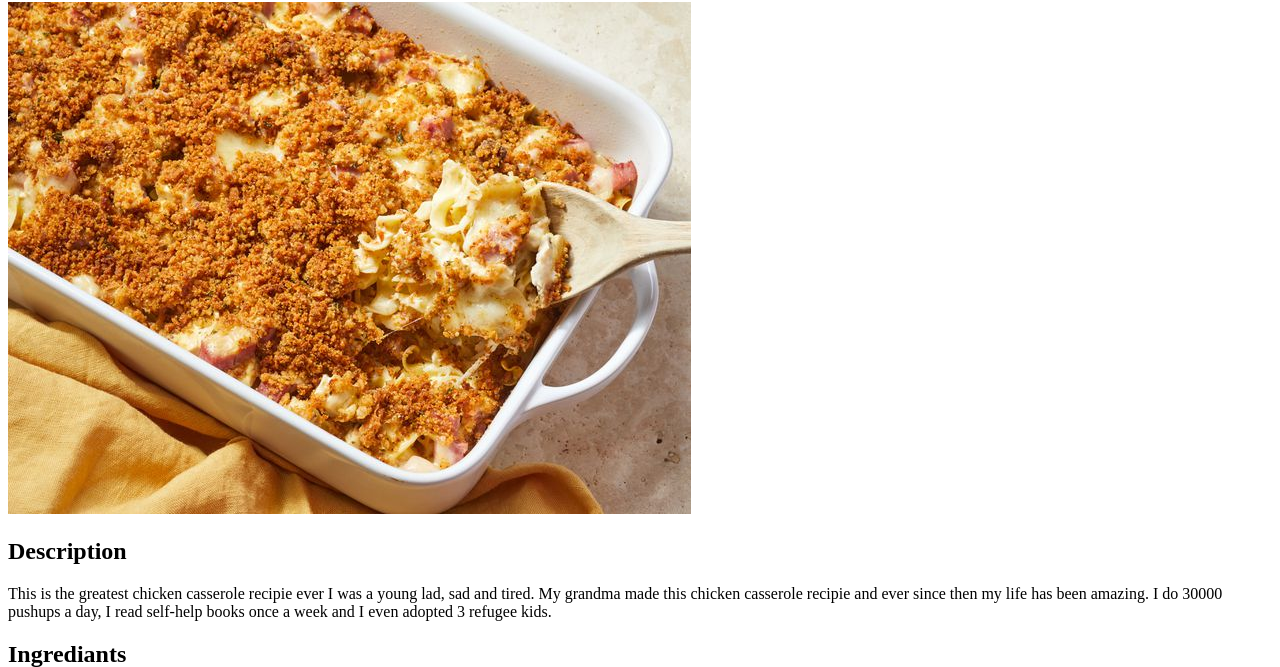
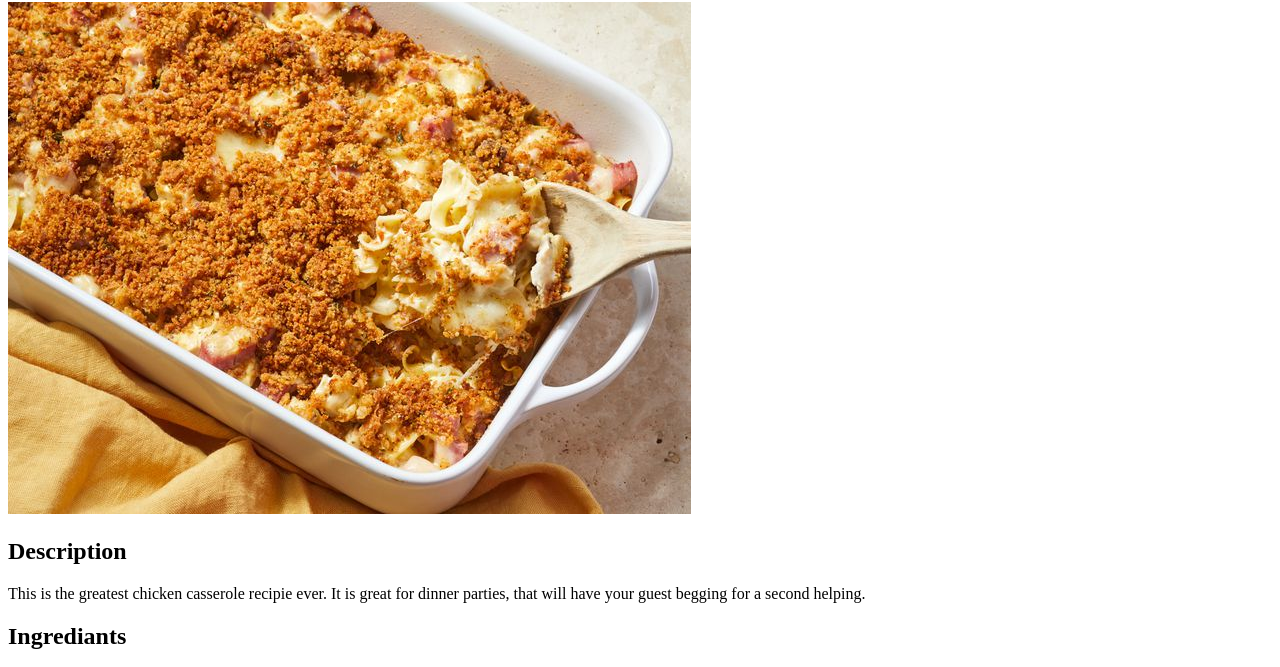
Before and after one commit to tazanaun/recipies, a plain HTML site: page recipes/chicken_casserole.html in a window 1280 px wide. Shown: the part 104-771 px from the top of the page. Drawn offline with Linux system fonts and the light colour scheme.

Commit message:
Updated Description of chicken casserole Previous description was too long and had unnecessary detail.

```diff
--- a/recipes/chicken_casserole.html
+++ b/recipes/chicken_casserole.html
@@ -14,10 +14,8 @@
     />
     <h2>Description</h2>
     <p>
-      This is the greatest chicken casserole recipie ever I was a young lad, sad
-      and tired. My grandma made this chicken casserole recipie and ever since
-      then my life has been amazing. I do 30000 pushups a day, I read self-help
-      books once a week and I even adopted 3 refugee kids.
+      This is the greatest chicken casserole recipie ever. It is great for
+      dinner parties, that will have your guest begging for a second helping.
     </p>
     <h2>Ingrediants</h2>
     <ul>
```
